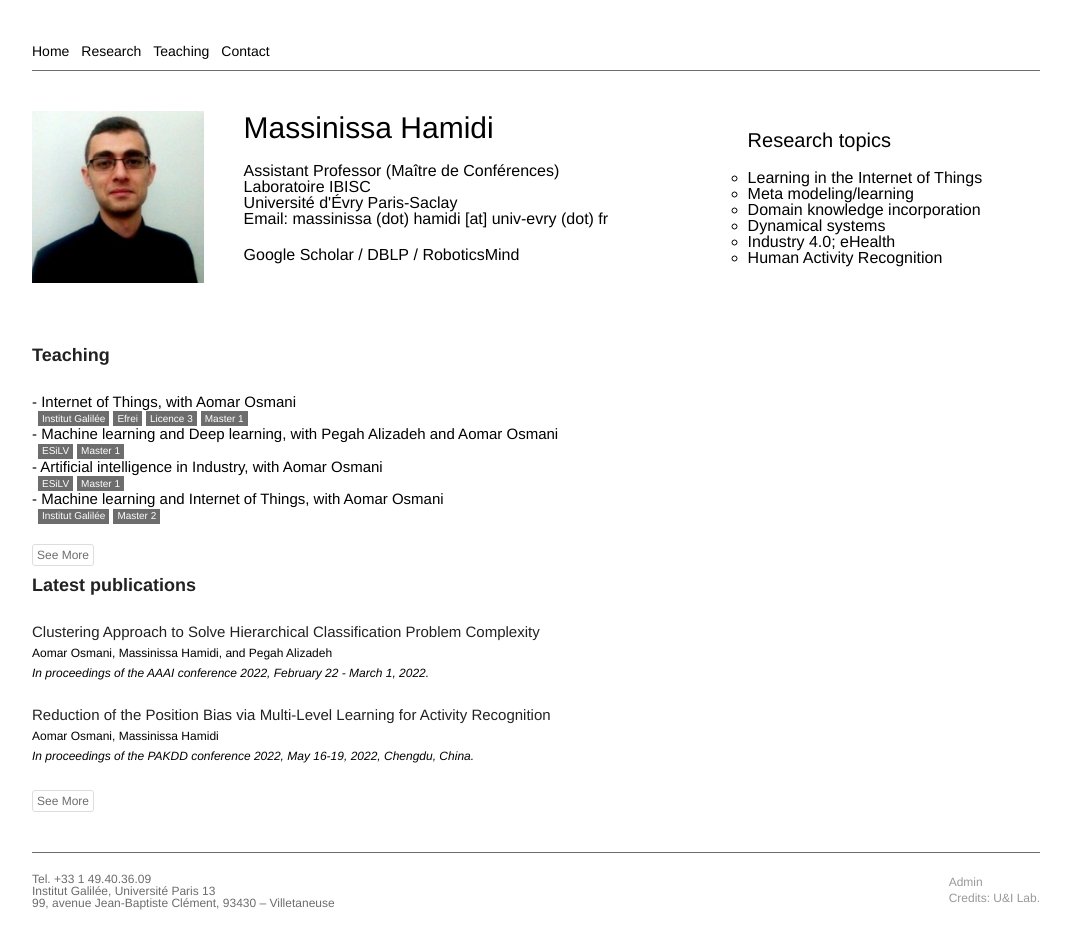
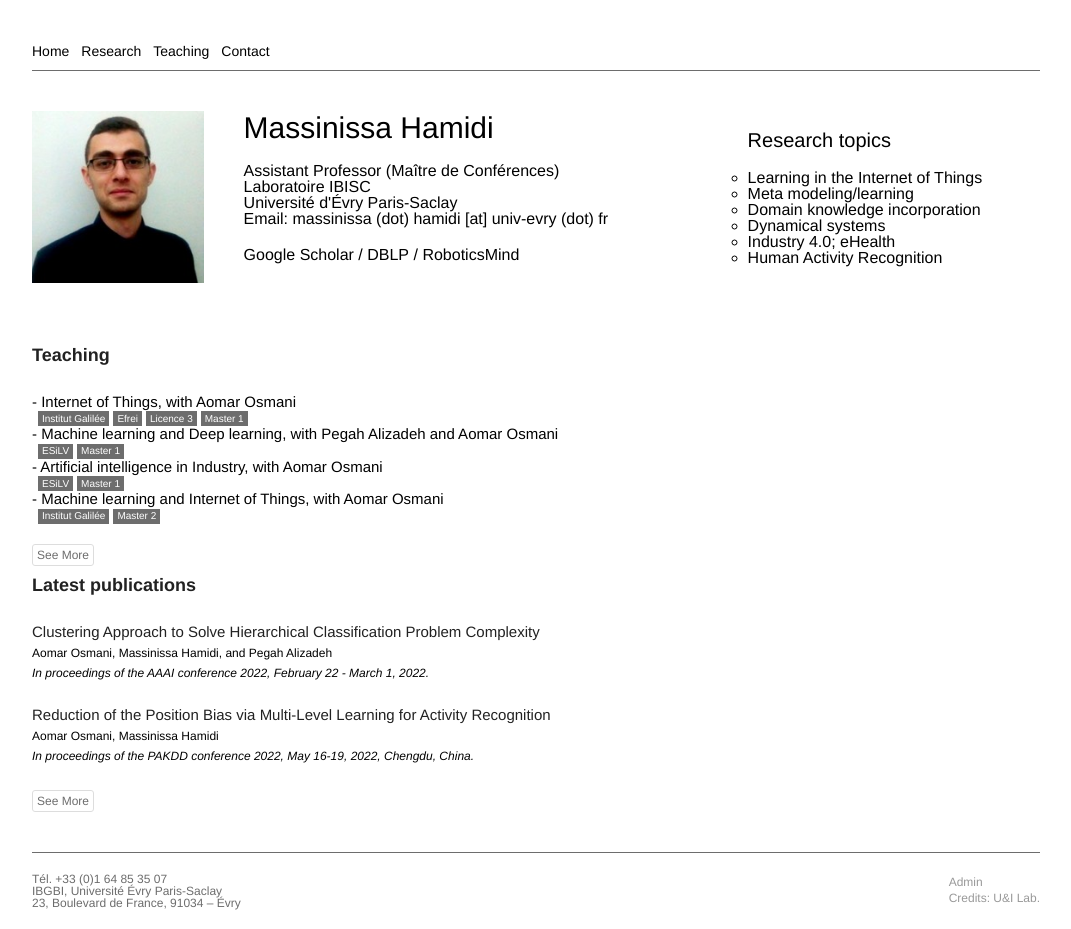
Before and after one commit to HamidiMassinissa/hamidimassinissa.github.io, a React (Create React App) app: page /#/ in a window 1280 px wide. Shown: the whole page, without its empty margins (104-1175 px from the left). Built offline with nearby package versions, Linux system fonts and the light colour scheme; a web font is replaced by a local one.

Commit message:
Updated contact information

```diff
--- a/src/components/Contact.js
+++ b/src/components/Contact.js
@@ -10,7 +10,7 @@ class Contact extends Component {
   renderSocialMedia() {
       var sm =
         <div>
-        <SocialIcon style={{ height: 25, width: 25 }} url="mailto:massinissa.hamidi@lipn.univ-paris13.fr"/>
+        <SocialIcon style={{ height: 25, width: 25 }} url="mailto:massinissa.hamidi@univ-evry.fr"/>
         <SocialIcon style={{ height: 25, width: 25 }} url="https://github.com/hamidimassinissa"/>
         <SocialIcon style={{ height: 25, width: 25 }} url="https://www.linkedin.com/in/massinissahamidi"/>
         <SocialIcon style={{ height: 25, width: 25 }} url="https://www.twitter.com/realRoboticMind"/>
@@ -31,14 +31,14 @@ class Contact extends Component {
             Tel.
           </dt>
         	<dd className="c-contact__content">
-            +33 1 49.40.36.09
+            Tél. +33 (0)1 64 85 35 07
           </dd>
           <dt className="c-contact__label">
             Address
           </dt>
         	<dd className="c-contact__content">
-                Institut Galilée, Université Paris 13 <br/>
-                99, avenue Jean-Baptiste Clément, 93430 – Villetaneuse
+            IBGBI, Université Évry Paris-Saclay <br/>
+            23, Boulevard de France, 91034 – Évry
     		</dd>
           <dt className="c-contact__label">
             Social media
--- a/src/components/Footer.js
+++ b/src/components/Footer.js
@@ -7,14 +7,14 @@ export default class Footer extends Component {
       <footer className="c-footer">
         <div className="c-footer__body">
           <div className="c-footer__contact">
-            Tel. +33 1 49.40.36.09 <br />
-            Institut Galilée, Université Paris 13 <br/>
-            99, avenue Jean-Baptiste Clément, 93430 – Villetaneuse
+            Tél. +33 (0)1 64 85 35 07 <br />
+            IBGBI, Université Évry Paris-Saclay <br/>
+            23, Boulevard de France, 91034 – Évry
           </div>
           <div className="c-footer__links">
             <a
               className="c-footer__link"
-              href="https://github.com/roboticsmind/roboticsmind.github.io"
+              href="https://github.com/hamidimassinissa/hamidimassinissa.github.io"
               target="_blank"
             >
               Admin
```
